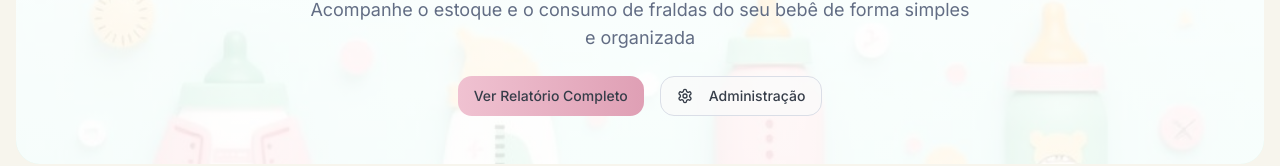
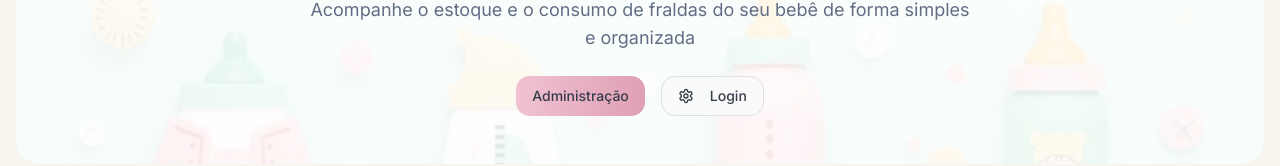
Before and after one commit to thiagommeneses/lap-lap-diaper, a React (Vite) app: page / in a window 1280 px wide. Shown: the part 228-394 px from the top of the page. Built offline with nearby package versions, Linux system fonts and the light colour scheme; no server answers; the database is empty.

Commit message:
Code edited in Lovable Code Editor
Edited UI in Lovable

```diff
--- a/src/components/DashboardHeader.tsx
+++ b/src/components/DashboardHeader.tsx
@@ -33,7 +33,7 @@ export const DashboardHeader = () => {
 
           <div className="flex flex-col sm:flex-row gap-4 justify-center">
             <Button className="btn-baby-pink" onClick={() => navigate('/admin')}>
-              Ver Relatório Completo
+              Administração
             </Button>
             <Button
               variant="outline"
@@ -41,7 +41,7 @@ export const DashboardHeader = () => {
               onClick={() => navigate('/auth')}
             >
               <Settings className="w-4 h-4 mr-2" />
-              Administração
+              Login
             </Button>
           </div>
         </div>
```
